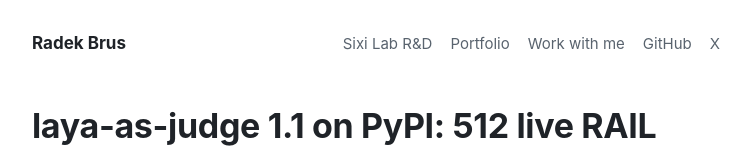
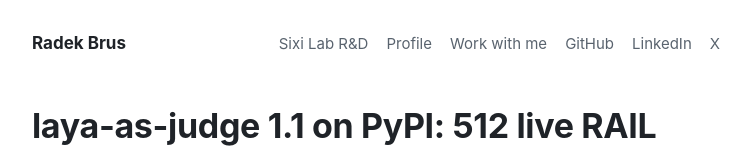
Before and after one commit to radeksixi/radeksixi.github.io, a plain HTML site: page laya-as-judge-1-1-pypi-rail-guard-fastmcp-langgraph/index.html in a window 1280 px wide. Shown: the top 148 px of the page, without its empty margins (264-1015 px from the left). Drawn offline with Linux system fonts and the light colour scheme.

Commit message:
chore(nav): align v1.1.0 post header nav with Profile & LinkedIn links

```diff
--- a/laya-as-judge-1-1-pypi-rail-guard-fastmcp-langgraph/index.html
+++ b/laya-as-judge-1-1-pypi-rail-guard-fastmcp-langgraph/index.html
@@ -20,7 +20,7 @@
 <body>
 <header class="site">
   <a class="name" href="/">Radek Brus</a>
-  <nav><a href="https://sixi.ai">Sixi Lab R&amp;D</a><a href="https://radeksixi.web.app/">Portfolio</a><a href="/work/">Work with me</a><a href="https://github.com/radeksixi">GitHub</a><a href="https://x.com/radeksixi">X</a></nav>
+  <nav><a href="https://sixi.ai">Sixi Lab R&amp;D</a><a href="https://sixi.ai/en/radek/">Profile</a><a href="/work/">Work with me</a><a href="https://github.com/radeksixi">GitHub</a><a href="https://www.linkedin.com/in/radekb/">LinkedIn</a><a href="https://x.com/radeksixi">X</a></nav>
 </header>
 <main>
 <article>
```
